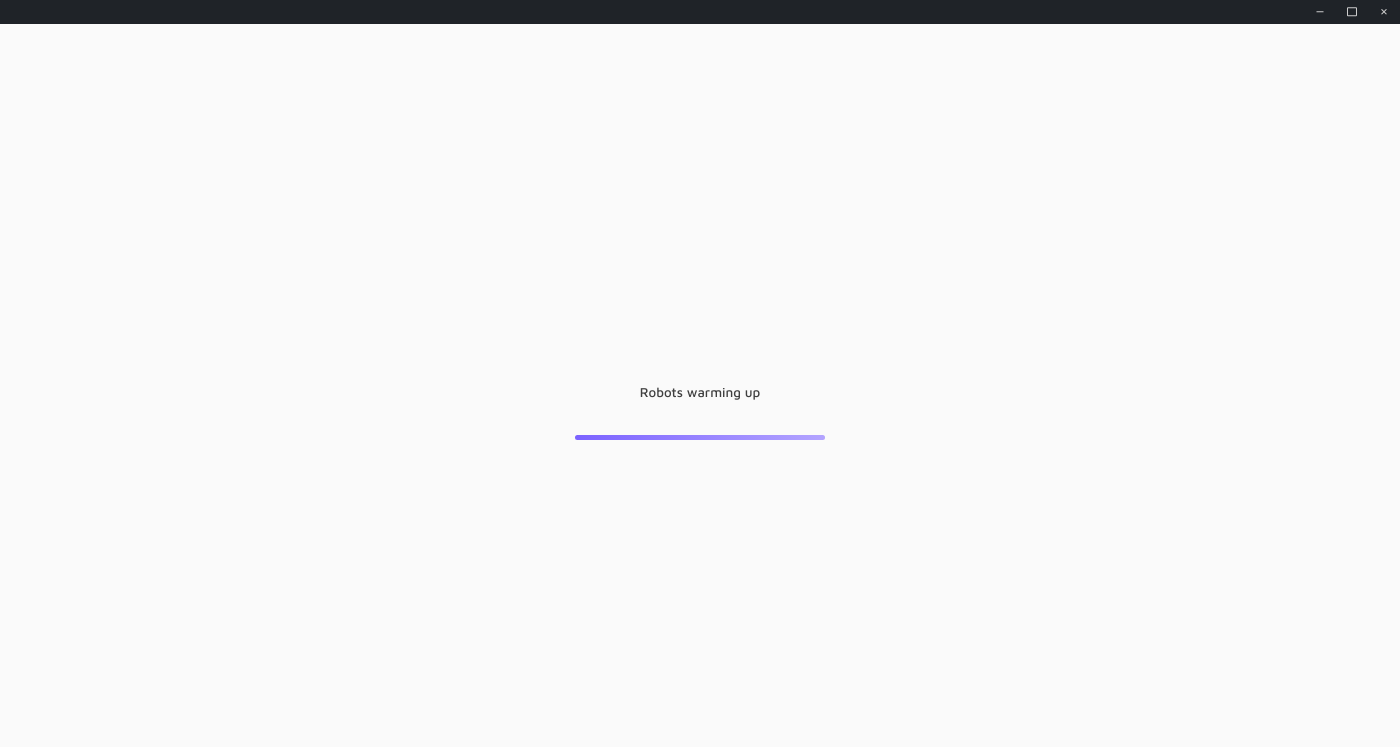
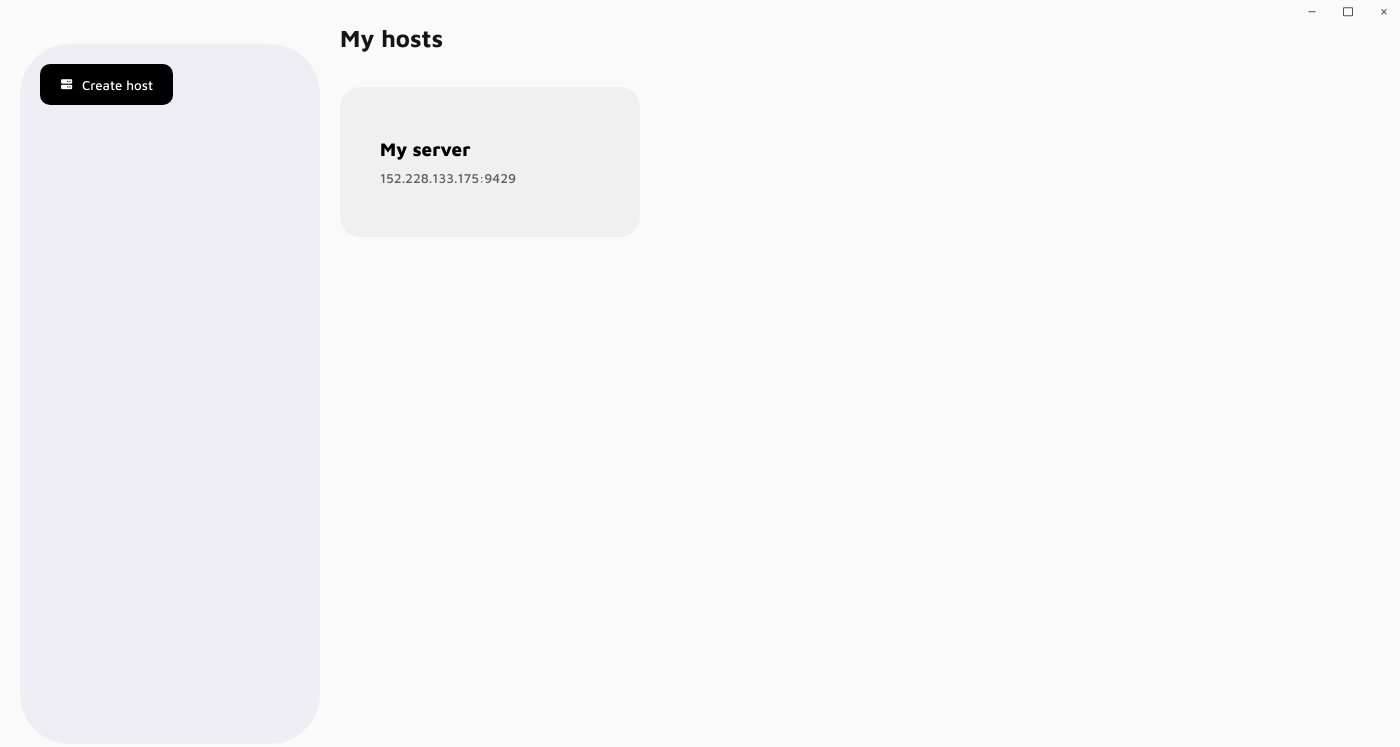
Before and after one commit to hugo-chilemme/dowssh, an Electron app: page bin/apps/pages/index.html in a window 1400 px wide. Drawn offline with nearby package versions, Linux system fonts and the light colour scheme.

Commit message:
🪐 Creating first window

```diff
--- /dev/null
+++ b/bin/apps/pages/assets/javascripts/handleBuild.js
@@ -0,0 +1,12 @@
+const features = require('../../core/features.json');
+const d_loading = document.querySelector('.cfx-loading');
+const d_progress = document.querySelector('.cfx-loading-progress span');
+const step = 100 / Object.keys(features).length;
+
+for (const [file_name, is_enabled] of Object.entries(features)) {
+    d_progress.style.width += step + "%";
+    if (!is_enabled) continue;
+    console.log(file_name);
+    // load the file
+}
+d_loading.remove();
--- /dev/null
+++ b/bin/apps/pages/assets/javascripts/handleHeader.js
@@ -0,0 +1,18 @@
+const { ipcRenderer } = require('electron');
+
+function minimizeWindow() {
+  ipcRenderer.send('minimize-window');
+}
+
+function maximizeWindow() {
+  ipcRenderer.send('maximize-window');
+}
+
+function closeWindow() {
+  ipcRenderer.send('close-window');
+}
+
+// Attach event listeners to HTML elements
+document.getElementById('minimize-button').addEventListener('click', minimizeWindow);
+document.getElementById('maximize-button').addEventListener('click', maximizeWindow);
+document.getElementById('close-button').addEventListener('click', closeWindow);
--- /dev/null
+++ b/bin/apps/pages/assets/styles/aside_home.css
@@ -0,0 +1,44 @@
+aside.app-home {
+    display:flex;
+    min-width: 300px;
+}
+
+aside.app-home .navbar {
+    width: 300px;
+    margin: 20px;
+    border-radius: 50px;
+    height: calc(100vh - 100px);
+    display:flex;
+    background-color: #efeef4;
+    flex-direction: column;
+    align-items: start;
+    padding: 20px;
+}
+
+aside.app-home h1 {
+    color:#151515;
+}
+aside.app-home .all-hosts {
+    margin-top: 35px;
+}
+aside.app-home .all-hosts .item {
+    background:#F0F0F0;
+    border-radius: 20px;
+    width: 300px;
+    margin: 0 15px 15px 0;
+    height: 150px;
+    display:inline-flex;
+    justify-content: center;
+    flex-direction: column;
+    padding: 40px;
+}
+
+aside.app-home .all-hosts .item h3 {
+    font-weight: 800;
+}
+
+aside.app-home .all-hosts .item h5 {
+    margin-top: 10px;
+    color:#606060;
+    font-weight: 500;
+}
--- a/bin/apps/pages/assets/styles/base.css
+++ b/bin/apps/pages/assets/styles/base.css
@@ -24,3 +24,25 @@
 .hide {
     display:none !important
 }
+
+.button {
+    padding: 12.5px 20px;
+    border-radius: 10px;
+    background: #F0F0F0;
+    display:inline-flex;
+}
+
+.button.dark {
+    background-color: #000;
+}
+.button.dark h5 {
+    color:#fff
+}
+
+.button h5 {
+    font-weight: 500;
+}
+
+.button i {
+    margin-right: 5px;
+}
--- a/bin/apps/pages/assets/styles/header.css
+++ b/bin/apps/pages/assets/styles/header.css
@@ -2,20 +2,24 @@
     height: var(--app-header-height);
     display: flex;
     width: 100%;
-    background-color: #1f2328;
     justify-content: flex-end;
+}
+
+.cfx-header .draggable-window {
+    flex: 1;
+    -webkit-app-region: drag;
 }
 
 .cfx-header i {
     padding: 0 10px;
     font-size: 12Px;
     height: 100%;
-    color:#ccc;
+    color:#505050;
 
     display:inline-flex;
     align-items: center;
 }
 
 .cfx-header i:hover {
-    background:#404040;
+    background:#E5E5E5;
 }
--- a/bin/apps/pages/assets/styles/loader.css
+++ b/bin/apps/pages/assets/styles/loader.css
@@ -29,10 +29,11 @@
 .cfx-loading h5 {
     color:#404040;
     font-weight: 500;
+    font-size: 15px;
 }
 .cfx-loading-progress {
     background-color: #ebebeb;
-    height: 5px;
+    height: 6px;
     border-radius: 100px;
     margin-top: 35px;
     display:flex;
@@ -40,27 +41,21 @@
     max-width: 250px;
 }
 
+
 .cfx-loading-progress span {
     display:flex;
-    height: 5px;
-    width: 100%;
+    height: 6px;
+    width: 0%;
     border-radius: 100px;
     background-color: #7b62ff;
 
     background: linear-gradient(0.25turn, #7b62ff, #b3a4ff);
-    animation: loading 2s 1;
 }
 
 
-
-@keyframes loading {
-    0% {
-     width: 0%
-    }
-    75% {
-        width: 33%;
-    }
-    100% {
-     width: 100%;
-    }
- }
+.cfx-loading .draggable-window {
+    -webkit-app-region: drag;
+    display:flex;
+    flex: 1;
+    background-color: blue;
+}
--- a/bin/apps/pages/index.html
+++ b/bin/apps/pages/index.html
@@ -3,25 +3,47 @@
     <head>
         <title>Dowssh</title>
 
-        <link rel="stylesheet" href="assets/styles/base.css">
-        <link rel="stylesheet" href="assets/styles/header.css">
+        <link rel='stylesheet' href='assets/styles/base.css'>
+        <link rel='stylesheet' href='assets/styles/header.css'>
 
-        <link rel="stylesheet" href="assets/styles/loader.css">
+        <link rel='stylesheet' href='assets/styles/loader.css'>
 
+        <link rel='stylesheet' href='assets/styles/aside_home.css'>
     </head>
     <body>
-        <div class="cfx-header">
-            <i class='bx bx-minus' ></i>
-            <i class='bx bx-rectangle' ></i>
-            <i class='bx bx-x'></i>
+        <div class='cfx-loading'>
+            <h5>Robots warming up</h5>
+            <div class='cfx-loading-progress'><span></span></div>
         </div>
-        <div class="cfx-loading">
-            <h5>Robots warming up</h5>
 
-            <div class="cfx-loading-progress">
-                <span></span>
+        <div class='cfx-header'>
+            <div class='draggable-window'></div>
+            <div>
+                <i id='minimize-button' class='bx bx-minus' ></i>
+                <i id='maximize-button' class='bx bx-rectangle' ></i>
+                <i id='close-button' class='bx bx-x'></i>
             </div>
         </div>
 
+        <aside class='app-home'>
+            <div class='navbar'>
+                <div class="button dark">
+                    <h5><i class='bx bxs-server' ></i> Create host</h5>
+                </div>
+            </div>
+            <div>
+                <h1>My hosts</h1>
+
+                <div class='all-hosts'>
+                    <div class='item'>
+                        <h3>My server</h3>
+                        <h5>152.228.133.175:9429</h5>
+                    </div>
+                </div>
+            </div>
+        </aside>
+
+        <script type='text/javascript' src='assets/javascripts/handleHeader.js'></script>
+        <script type='text/javascript' src='assets/javascripts/handleBuild.js'></script>
     </body>
-</html>
+    </html>
--- /dev/null
+++ b/bin/core/features.json
@@ -0,0 +1,3 @@
+{
+    "test": true
+}
--- a/bin/libs/ElectronEngine.js
+++ b/bin/libs/ElectronEngine.js
@@ -1,4 +1,10 @@
 const { app } = require('electron');
 const ElectronRouter = require('./ElectronRouter');
 
+/*
+    Loading Handlers Events
+*/
+require('./events/handleHeader');
+
+
 app.whenReady().then(() => ElectronRouter.init());
```
Also changed, not shown: bin/libs/ElectronRouter.js (+6 -3 lines), bin/libs/events/handleHeader.js (added, +28 -0 lines).
